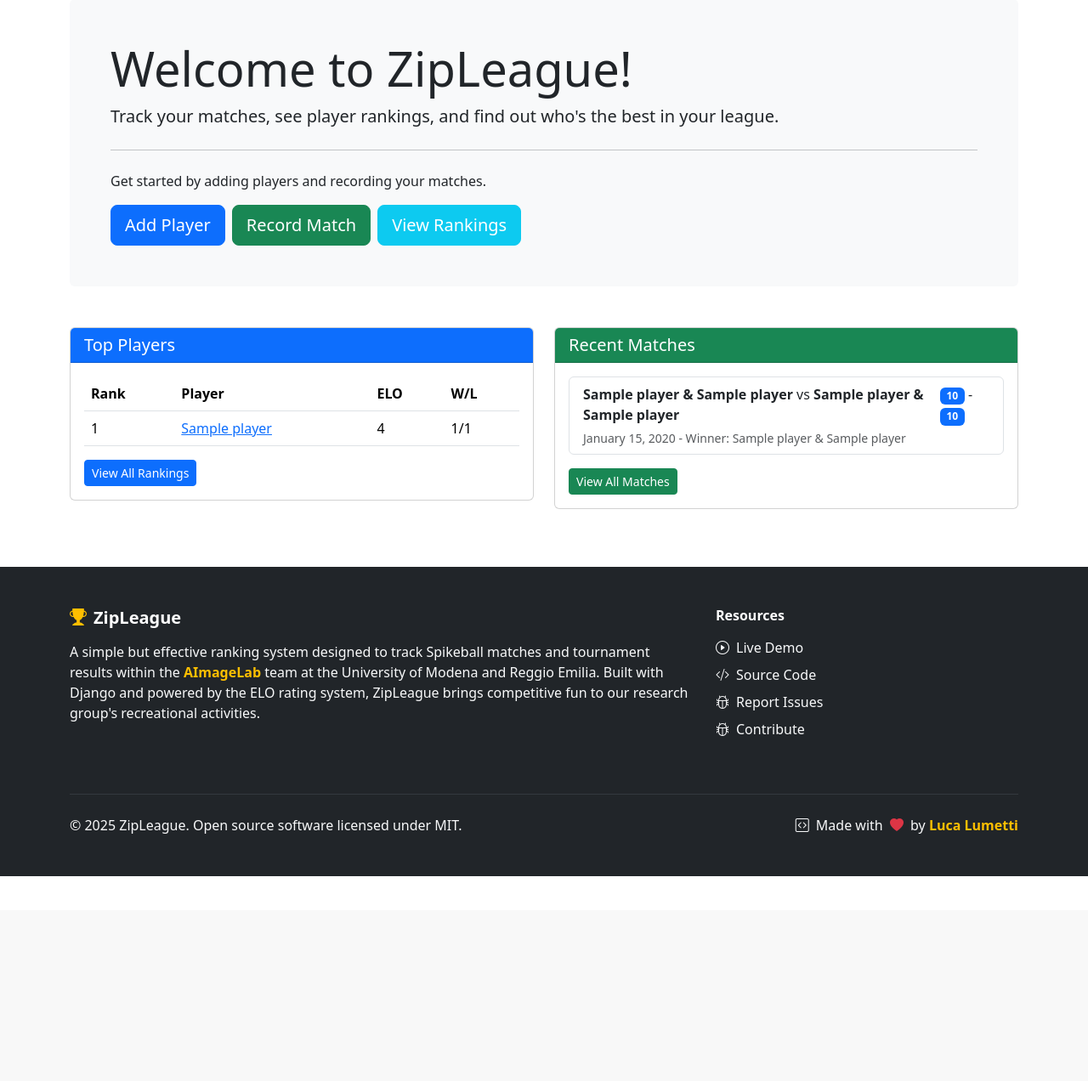
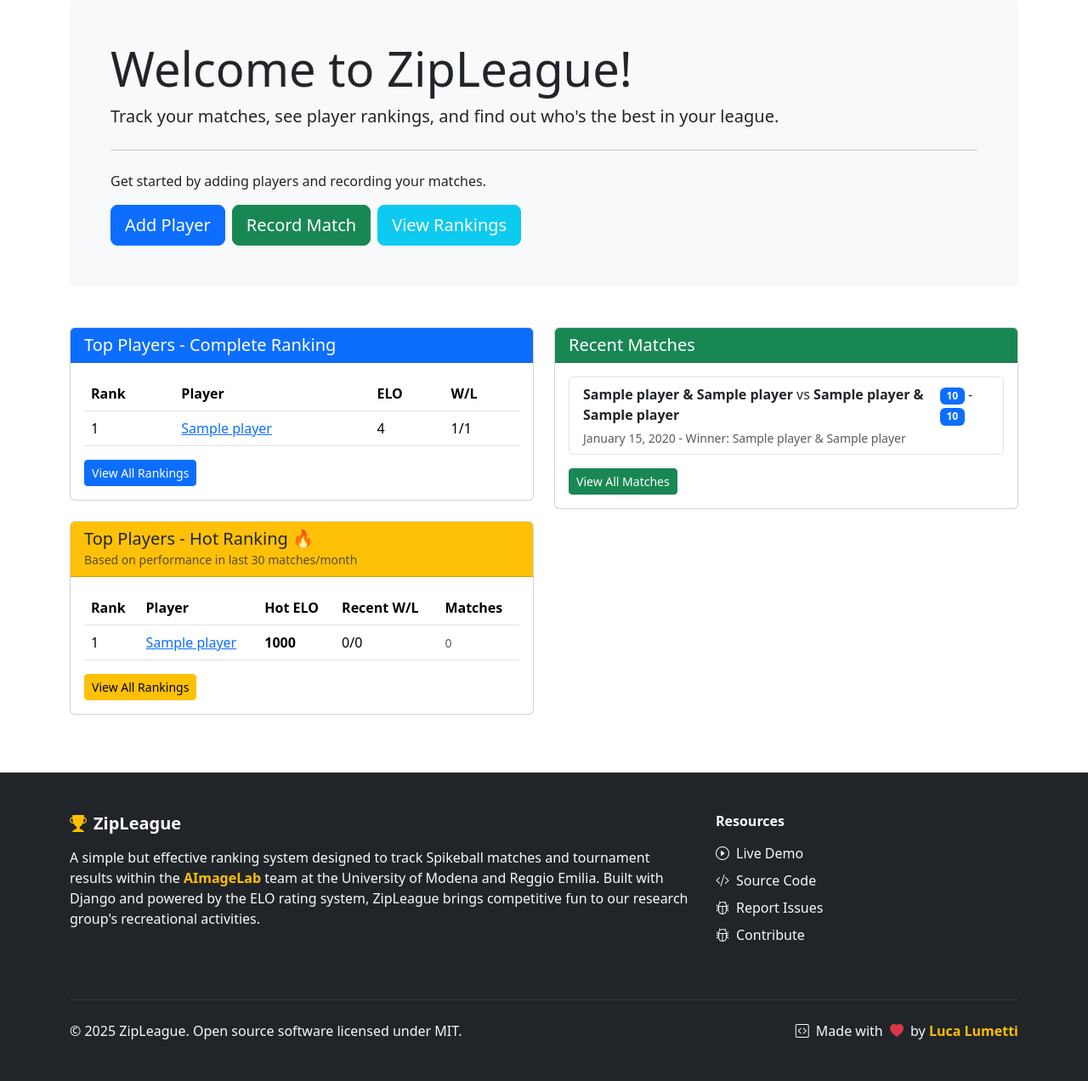
Before and after one commit to LucaLumetti/ZipLeague, a Django app: page / in a window 1280 px wide. Shown: the part 85-1357 px from the top of the page at 85% size. Before the commit the page ends 1116 px from the top, so only its background shows below. Run offline with Django 5.2, Linux system fonts and the light colour scheme; tables that the repository leaves empty hold one stand-in row (values such as "Sample post"); some libraries are stand-ins or nearby versions.

Commit message:
added hot ranking in home page

```diff
--- a/core/templates/core/home.html
+++ b/core/templates/core/home.html
@@ -19,7 +19,7 @@
     <div class="col-md-6">
         <div class="card">
             <div class="card-header bg-primary text-white">
-                <h5 class="mb-0">Top Players</h5>
+                <h5 class="mb-0">Top Players - Complete Ranking</h5>
             </div>
             <div class="card-body">
                 {% if players %}
@@ -46,6 +46,51 @@
                         </table>
                     </div>
                     <a href="{% url 'player-list' %}" class="btn btn-primary btn-sm">View All Rankings</a>
+                {% else %}
+                    <p class="text-muted">No players yet. <a href="{% url 'player-create' %}">Add some players</a> to get started!</p>
+                {% endif %}
+            </div>
+        </div>
+
+        <!-- New Hot Ranking Table -->
+        <div class="card mt-4">
+            <div class="card-header bg-warning text-dark">
+                <h5 class="mb-0">Top Players - Hot Ranking 🔥</h5>
+                <small class="text-muted">Based on performance in last 30 matches/month</small>
+            </div>
+            <div class="card-body">
+                {% if hot_players %}
+                    <div class="table-responsive">
+                        <table class="table table-hover">
+                            <thead>
+                                <tr>
+                                    <th>Rank</th>
+                                    <th>Player</th>
+                                    <th>Hot ELO</th>
+                                    <th>Recent W/L</th>
+                                    <th>Matches</th>
+                                </tr>
+                            </thead>
+                            <tbody>
+                                {% for player_data in hot_players|slice:":5" %}
+                                    <tr>
+                                        <td>{{ forloop.counter }}</td>
+                                        <td><a href="{% url 'player-detail' player_data.player.id %}">{{ player_data.player.name }}</a></td>
+                                        <td>
+                                            <span class="fw-bold {% if player_data.hot_elo > 1000 %}text-success{% elif player_data.hot_elo < 1000 %}text-danger{% endif %}">
+                                                {{ player_data.hot_elo }}
+                                            </span>
+                                        </td>
+                                        <td>{{ player_data.recent_wins }}/{{ player_data.recent_losses }}</td>
+                                        <td>
+                                            <small class="text-muted">{{ player_data.recent_matches_count }}</small>
+                                        </td>
+                                    </tr>
+                                {% endfor %}
+                            </tbody>
+                        </table>
+                    </div>
+                    <a href="{% url 'player-list' %}" class="btn btn-warning btn-sm">View All Rankings</a>
                 {% else %}
                     <p class="text-muted">No players yet. <a href="{% url 'player-create' %}">Add some players</a> to get started!</p>
                 {% endif %}
--- a/core/views.py
+++ b/core/views.py
@@ -13,6 +13,7 @@ from django.contrib.auth.decorators import user_passes_test
 from django.utils.decorators import method_decorator
 from django.db import transaction
 from django.utils import timezone
+from datetime import timedelta
 import json
 
 from .models import Player, Match, RegistrationToken
@@ -28,7 +29,96 @@ class HomeView(ListView):
         context = super().get_context_data(**kwargs)
         # Add recent matches to context for home page display
         context['recent_matches'] = Match.objects.order_by('-date_played')[:5]
+
+        # Calculate hot ranking based on last month's performance
+        context['hot_players'] = self.get_hot_ranking()
+
         return context
+
+    def get_hot_ranking(self):
+        """Calculate hot ranking based on last 30 matches or last month, whichever gives more matches"""
+        # Get date from one month ago
+        one_month_ago = timezone.now() - timedelta(days=30)
+
+        players_hot_data = []
+
+        for player in Player.objects.all():
+            # Get all matches involving this player in the last month
+            recent_matches = Match.objects.filter(
+                Q(team1_player1=player) | Q(team1_player2=player) |
+                Q(team2_player1=player) | Q(team2_player2=player),
+                date_played__gte=one_month_ago
+            ).distinct().order_by('-date_played')
+
+            # If less than 30 matches in last month, get the most recent 30 matches
+            # if recent_matches.count() < 30:
+            #     all_matches = Match.objects.filter(
+            #         Q(team1_player1=player) | Q(team1_player2=player) |
+            #         Q(team2_player1=player) | Q(team2_player2=player)
+            #     ).distinct().order_by('-date_played')[:30]
+            #     recent_matches = all_matches
+            # else:
+            if recent_matches.count() > 30:
+                # Limit to 30 most recent matches within the month
+                recent_matches = recent_matches[:30]
+
+            # Calculate hot ELO rating
+            hot_elo = self.calculate_hot_elo(player, recent_matches)
+
+            # Count wins and losses in the considered period
+            wins = 0
+            losses = 0
+
+            for match in recent_matches:
+                if player in [match.team1_player1, match.team1_player2]:
+                    # Player was in team 1
+                    if match.result == match.MatchResult.TEAM1_WIN:
+                        wins += 1
+                    else:
+                        losses += 1
+                else:
+                    # Player was in team 2
+                    if match.result == match.MatchResult.TEAM2_WIN:
+                        wins += 1
+                    else:
+                        losses += 1
+
+            players_hot_data.append({
+                'player': player,
+                'hot_elo': hot_elo,
+                'recent_wins': wins,
+                'recent_losses': losses,
+                'recent_matches_count': recent_matches.count()
+            })
+
+        # Sort by hot_elo descending
+        players_hot_data.sort(key=lambda x: x['hot_elo'], reverse=True)
+
+        return players_hot_data
+
+    def calculate_hot_elo(self, player, matches):
+        """Calculate hot ELO starting from 1000 and applying only the changes from recent matches"""
+        hot_elo = 1000  # Starting point
+
+        for match in matches:
+            # Determine if player won or lost and get ELO change
+            player_won = False
+            elo_change = 0
+
+            if player in [match.team1_player1, match.team1_player2]:
+                # Player was in team 1
+                player_won = (match.result == match.MatchResult.TEAM1_WIN)
+            else:
+                # Player was in team 2
+                player_won = (match.result == match.MatchResult.TEAM2_WIN)
+
+            # Apply ELO change (positive if won, negative if lost)
+            if player_won:
+                hot_elo += match.elo_change
+            else:
+                hot_elo -= match.elo_change
+
+        return round(hot_elo)
 
 class PlayerListView(ListView):
     model = Player
```
